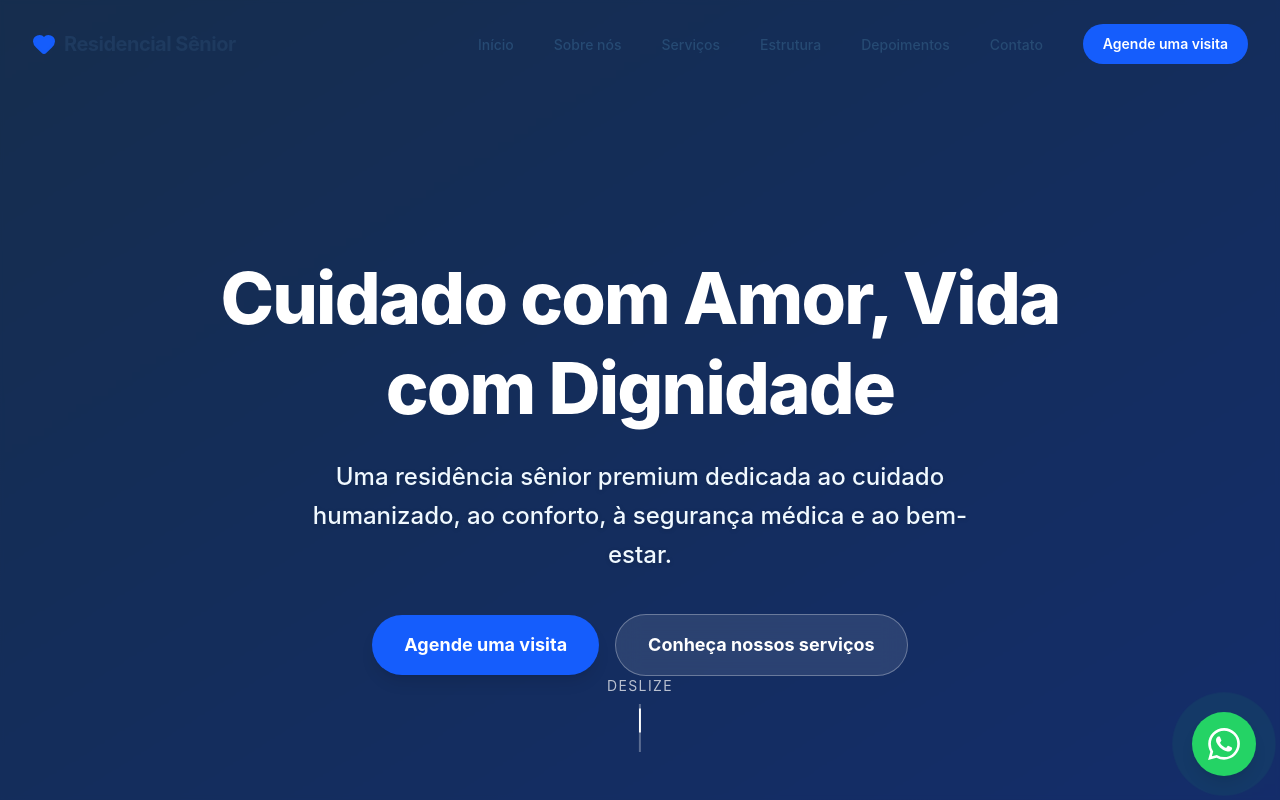
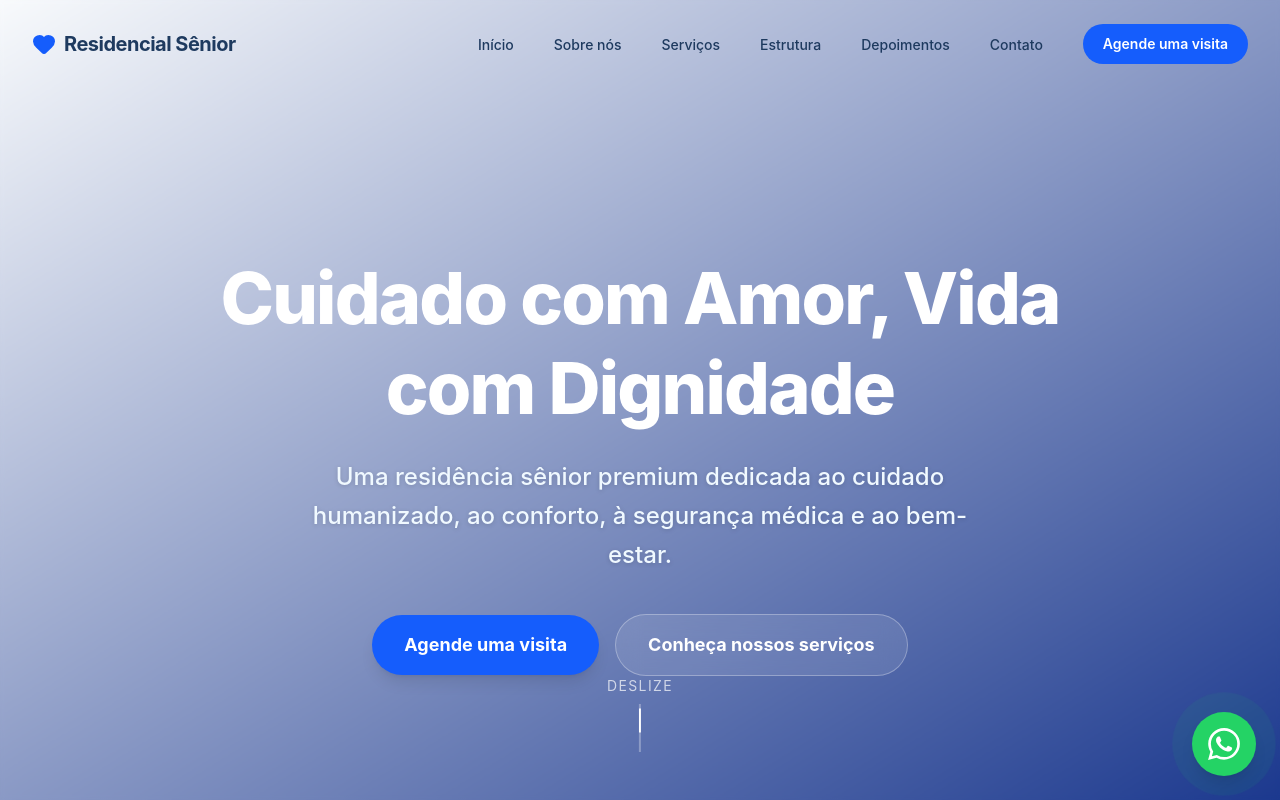
Before and after one commit to ThiagoR0810/residencial-senior, a Next.js app: page / in a window 1280 px wide. Shown: the top 800 px of the page. Built offline with nearby package versions, Linux system fonts and the light colour scheme.

Commit message:
feat: add semantic theme tokens

```diff
--- a/src/app/globals.css
+++ b/src/app/globals.css
@@ -1,11 +1,44 @@
 @import "tailwindcss";
+@import "../shared/theme/theme.css";
 
-@theme {
-  --color-navy-700: #264a73;
-  --color-navy-800: #1e3a5f;
-  --color-navy-900: #0c1d36;
-  --color-offwhite: #f8fafc;
-  --color-whatsapp: #25d366;
+@theme inline {
+  --color-primary: var(--theme-color-primary);
+  --color-primary-hover: var(--theme-color-primary-hover);
+  --color-primary-soft: var(--theme-color-primary-soft);
+  --color-surface: var(--theme-color-surface);
+  --color-surface-muted: var(--theme-color-surface-muted);
+  --color-surface-accent: var(--theme-color-surface-accent);
+  --color-foreground: var(--theme-color-foreground);
+  --color-foreground-muted: var(--theme-color-foreground-muted);
+  --color-foreground-inverse: var(--theme-color-foreground-inverse);
+  --color-foreground-on-dark: var(--theme-color-foreground-on-dark);
+  --color-accent: var(--theme-color-accent);
+  --color-accent-muted: var(--theme-color-accent-muted);
+  --color-accent-strong: var(--theme-color-accent-strong);
+  --color-border: var(--theme-color-border);
+  --color-border-accent: var(--theme-color-border-accent);
+  --color-border-muted: var(--theme-color-border-muted);
+  --color-input: var(--theme-color-input);
+  --color-focus: var(--theme-color-focus);
+  --color-danger: var(--theme-color-danger);
+  --color-danger-surface: var(--theme-color-danger-surface);
+  --color-success: var(--theme-color-success);
+  --color-success-surface: var(--theme-color-success-surface);
+  --color-disabled: var(--theme-color-disabled);
+  --color-brand-dark: var(--theme-color-brand-dark);
+  --color-whatsapp: var(--theme-color-whatsapp);
+  --color-gradient-private-start: var(--theme-gradient-private-start);
+  --color-gradient-private-end: var(--theme-gradient-private-end);
+  --color-gradient-garden-start: var(--theme-gradient-garden-start);
+  --color-gradient-garden-end: var(--theme-gradient-garden-end);
+  --color-gradient-living-start: var(--theme-gradient-living-start);
+  --color-gradient-living-end: var(--theme-gradient-living-end);
+  --color-gradient-dining-start: var(--theme-gradient-dining-start);
+  --color-gradient-dining-end: var(--theme-gradient-dining-end);
+  --color-gradient-therapy-start: var(--theme-gradient-therapy-start);
+  --color-gradient-therapy-end: var(--theme-gradient-therapy-end);
+  --color-gradient-recreation-start: var(--theme-gradient-recreation-start);
+  --color-gradient-recreation-end: var(--theme-gradient-recreation-end);
   --font-sans: "Inter", "Roboto", ui-sans-serif, system-ui, sans-serif;
 }
 
@@ -14,8 +47,8 @@
     scroll-behavior: smooth;
   }
   body {
-    background-color: var(--color-offwhite);
-    color: var(--color-navy-800);
+    background-color: var(--theme-color-surface-muted);
+    color: var(--theme-color-foreground);
     font-family: var(--font-sans);
     -webkit-font-smoothing: antialiased;
     -moz-osx-font-smoothing: grayscale;
--- /dev/null
+++ b/src/shared/theme/index.ts
@@ -0,0 +1,3 @@
+export { theme } from "./theme";
+export type { Theme, ThemeGradient } from "./theme";
+export { useTheme } from "./useTheme";
--- /dev/null
+++ b/src/shared/theme/theme.css
@@ -0,0 +1,39 @@
+:root {
+  --theme-color-primary: #2563eb;
+  --theme-color-primary-hover: #1d4ed8;
+  --theme-color-primary-soft: #eff6ff;
+  --theme-color-surface: #ffffff;
+  --theme-color-surface-muted: #f8fafc;
+  --theme-color-surface-accent: #f0f9ff;
+  --theme-color-foreground: #1e3a5f;
+  --theme-color-foreground-muted: #264a73;
+  --theme-color-foreground-inverse: #ffffff;
+  --theme-color-foreground-on-dark: #e0f2fe;
+  --theme-color-accent: #7dd3fc;
+  --theme-color-accent-muted: #bae6fd;
+  --theme-color-accent-strong: #38bdf8;
+  --theme-color-border: #e5e7eb;
+  --theme-color-border-accent: #e0f2fe;
+  --theme-color-border-muted: #d1d5db;
+  --theme-color-input: #f9fafb;
+  --theme-color-focus: #60a5fa;
+  --theme-color-danger: #dc2626;
+  --theme-color-danger-surface: #fef2f2;
+  --theme-color-success: #16a34a;
+  --theme-color-success-surface: #f0fdf4;
+  --theme-color-disabled: #9ca3af;
+  --theme-color-brand-dark: #0c1d36;
+  --theme-color-whatsapp: #25d366;
+  --theme-gradient-private-start: #60a5fa;
+  --theme-gradient-private-end: #7dd3fc;
+  --theme-gradient-garden-start: #34d399;
+  --theme-gradient-garden-end: #5eead4;
+  --theme-gradient-living-start: #3b82f6;
+  --theme-gradient-living-end: #818cf8;
+  --theme-gradient-dining-start: #fbbf24;
+  --theme-gradient-dining-end: #fdba74;
+  --theme-gradient-therapy-start: #22d3ee;
+  --theme-gradient-therapy-end: #93c5fd;
+  --theme-gradient-recreation-start: #c084fc;
+  --theme-gradient-recreation-end: #f9a8d4;
+}
--- /dev/null
+++ b/src/shared/theme/theme.ts
@@ -0,0 +1,40 @@
+export const theme = {
+  colors: {
+    primary: "var(--theme-color-primary)",
+    primaryHover: "var(--theme-color-primary-hover)",
+    primarySoft: "var(--theme-color-primary-soft)",
+    surface: "var(--theme-color-surface)",
+    surfaceMuted: "var(--theme-color-surface-muted)",
+    surfaceAccent: "var(--theme-color-surface-accent)",
+    foreground: "var(--theme-color-foreground)",
+    foregroundMuted: "var(--theme-color-foreground-muted)",
+    foregroundInverse: "var(--theme-color-foreground-inverse)",
+    foregroundOnDark: "var(--theme-color-foreground-on-dark)",
+    accent: "var(--theme-color-accent)",
+    accentMuted: "var(--theme-color-accent-muted)",
+    accentStrong: "var(--theme-color-accent-strong)",
+    border: "var(--theme-color-border)",
+    borderAccent: "var(--theme-color-border-accent)",
+    borderMuted: "var(--theme-color-border-muted)",
+    input: "var(--theme-color-input)",
+    focus: "var(--theme-color-focus)",
+    danger: "var(--theme-color-danger)",
+    dangerSurface: "var(--theme-color-danger-surface)",
+    success: "var(--theme-color-success)",
+    successSurface: "var(--theme-color-success-surface)",
+    disabled: "var(--theme-color-disabled)",
+    brandDark: "var(--theme-color-brand-dark)",
+    whatsapp: "var(--theme-color-whatsapp)",
+  },
+  gradients: {
+    privateRooms: "from-gradient-private-start to-gradient-private-end",
+    therapeuticGarden: "from-gradient-garden-start to-gradient-garden-end",
+    livingRoom: "from-gradient-living-start to-gradient-living-end",
+    diningHall: "from-gradient-dining-start to-gradient-dining-end",
+    physiotherapyRoom: "from-gradient-therapy-start to-gradient-therapy-end",
+    recreationArea: "from-gradient-recreation-start to-gradient-recreation-end",
+  },
+} as const;
+
+export type Theme = typeof theme;
+export type ThemeGradient = keyof Theme["gradients"];
--- /dev/null
+++ b/src/shared/theme/useTheme.ts
@@ -0,0 +1,7 @@
+"use client";
+
+import { theme } from "./theme";
+
+export function useTheme() {
+  return theme;
+}
```
